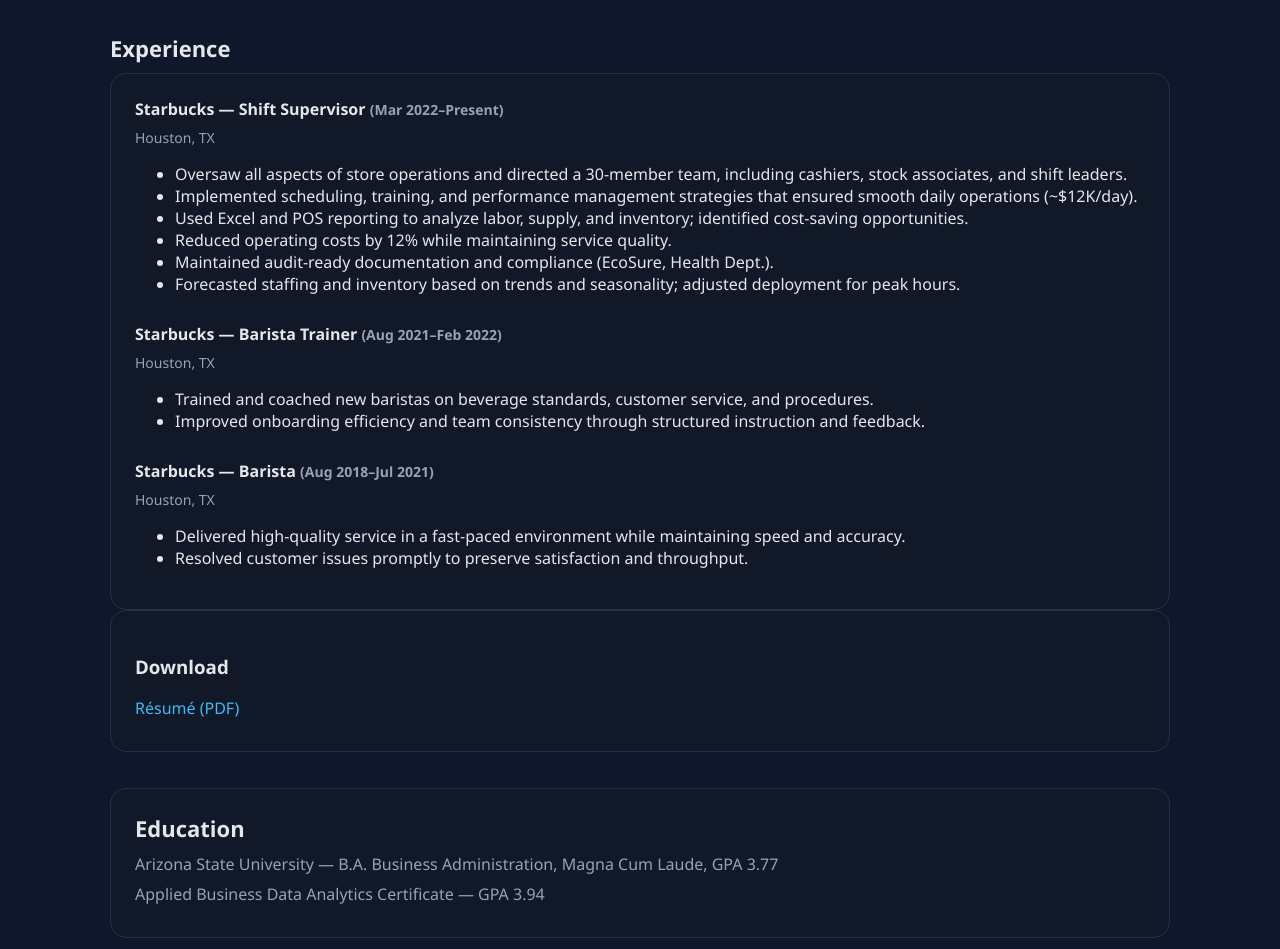
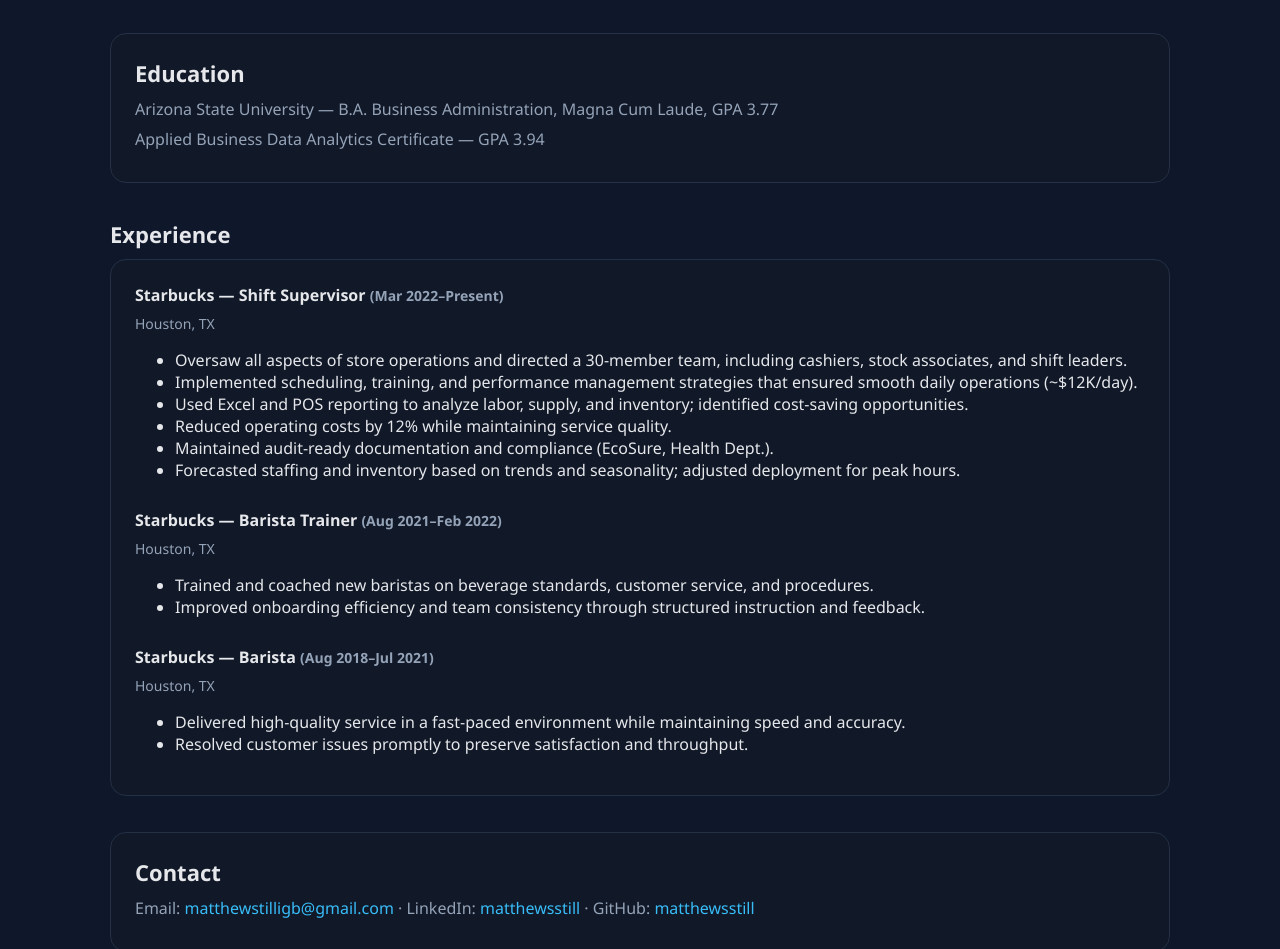
Before and after one commit to MatthewStill/MatthewStill.github.io, a plain HTML site: page index.html in a window 1280 px wide. Shown: the part 1584-2533 px from the top of the page. Drawn offline with Linux system fonts and the light colour scheme.

Commit message:
Update index.html

```diff
--- a/index.html
+++ b/index.html
@@ -143,6 +143,14 @@
     </section>
 
   <section class="section">
+
+    <!-- Education -->
+    <section class="section card">
+      <h2>Education</h2>
+      <p>Arizona State University — B.A. Business Administration, <span class="sub">Magna Cum Laude, GPA 3.77</span></p>
+      <p>Applied Business Data Analytics Certificate — <span class="sub">GPA 3.94</span></p>
+    </section>
+
   <!-- Experience -->
   <section class="section">
     <h2>Experience</h2>
@@ -183,19 +191,6 @@
   </section>
 
 
-    <div class="card">
-      <h3>Download</h3>
-      <p><a href="resume.pdf" download>Résumé (PDF)</a></p>
-    </div>
-  </div>
-</section>
-
-    <!-- Education -->
-    <section class="section card">
-      <h2>Education</h2>
-      <p>Arizona State University — B.A. Business Administration, <span class="sub">Magna Cum Laude, GPA 3.77</span></p>
-      <p>Applied Business Data Analytics Certificate — <span class="sub">GPA 3.94</span></p>
-    </section>
 
     <section class="section card">
       <h2>Contact</h2>
```
